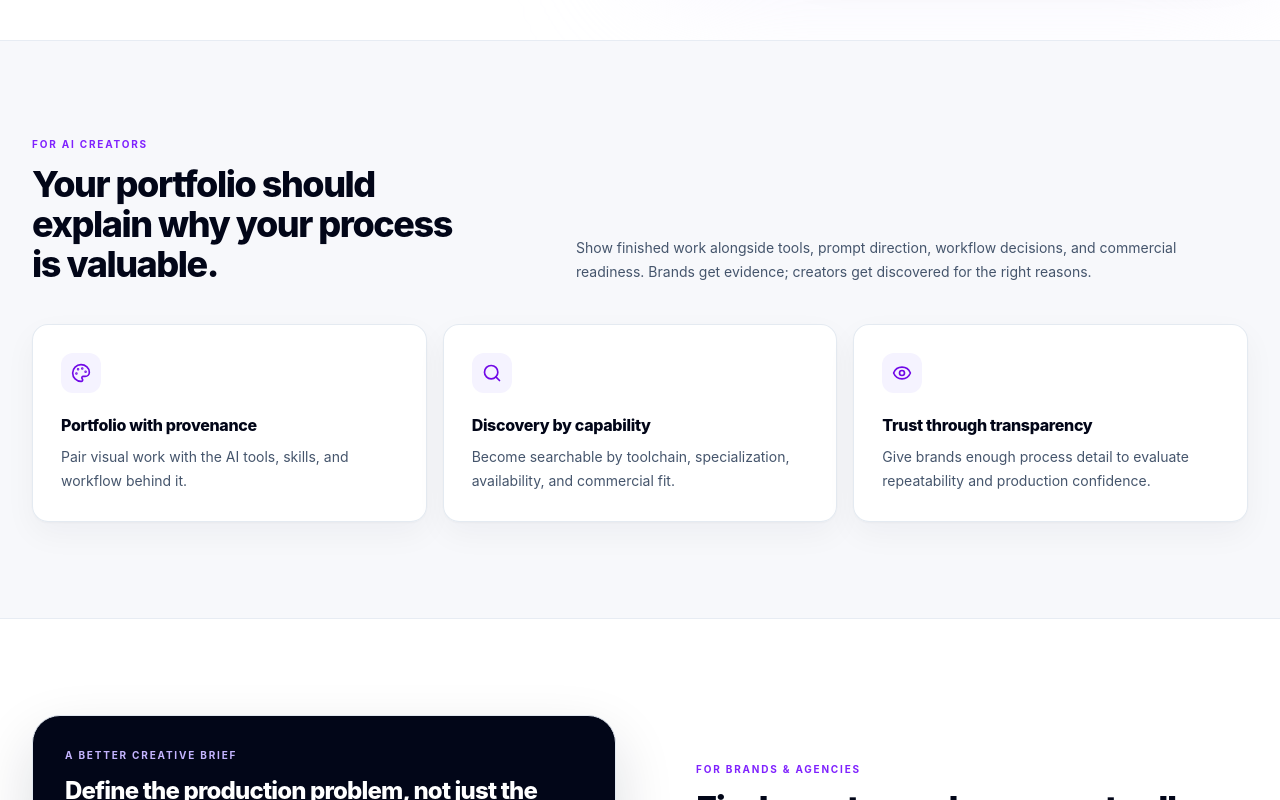
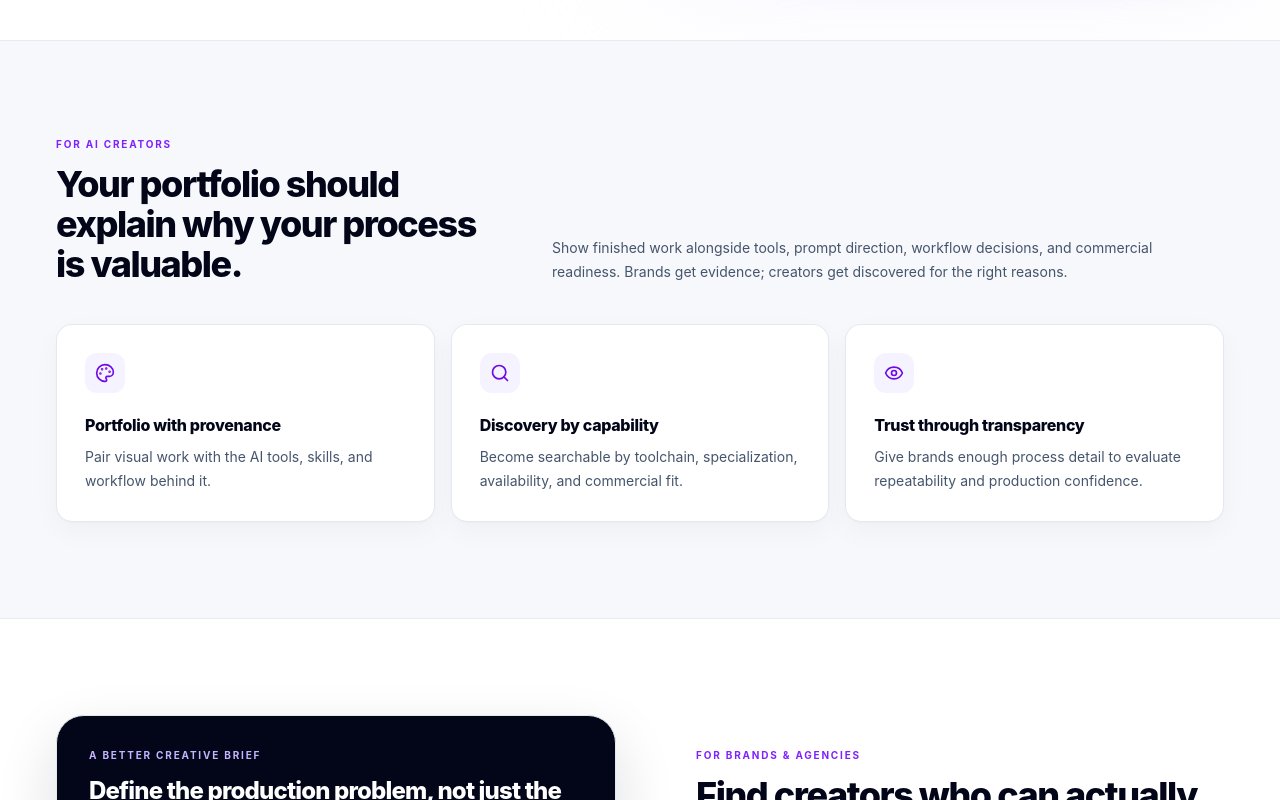
Before and after one commit to light-rock7/Team-GenixSpark, a React (Vite) app: page / in a window 1280 px wide. Shown: the part 740-1540 px from the top of the page. Built offline with nearby package versions, Linux system fonts and the light colour scheme; no server answers.

Commit message:
polish(ui): refine typography spacing and surface rhythm

```diff
--- a/src/styles/index.css
+++ b/src/styles/index.css
@@ -24,7 +24,7 @@
     font-family: 'Plus Jakarta Sans', -apple-system, BlinkMacSystemFont, "Segoe UI", sans-serif;
     color: var(--ink-950);
     background:
-      radial-gradient(circle at 20% -10%, rgba(109, 74, 255, 0.06), transparent 28rem),
+      radial-gradient(circle at 20% -10%, rgba(109, 74, 255, 0.045), transparent 28rem),
       var(--paper);
     -webkit-font-smoothing: antialiased;
     -moz-osx-font-smoothing: grayscale;
@@ -59,34 +59,44 @@
   pre {
     font-family: 'JetBrains Mono', ui-monospace, SFMono-Regular, Menlo, Monaco, Consolas, monospace;
   }
+
+  h1.font-extrabold,
+  h2.font-extrabold {
+    font-weight: 700;
+    letter-spacing: -0.035em;
+  }
+
+  h3.font-extrabold {
+    font-weight: 700;
+  }
 }
 
 @layer utilities {
   .page-shell {
     width: 100%;
-    max-width: 1280px;
+    max-width: 1240px;
     margin-inline: auto;
     padding-inline: 1rem;
   }
 
   @media (min-width: 640px) {
-    .page-shell { padding-inline: 1.5rem; }
+    .page-shell { padding-inline: 1.75rem; }
   }
 
   @media (min-width: 1024px) {
-    .page-shell { padding-inline: 2rem; }
+    .page-shell { padding-inline: 2.25rem; }
   }
 
   .surface-card {
-    background: rgba(255,255,255,.92);
-    border: 1px solid rgba(226,232,240,.9);
-    box-shadow: 0 1px 2px rgba(15,23,42,.03), 0 12px 32px rgba(15,23,42,.045);
+    background: rgba(255,255,255,.94);
+    border: 1px solid rgba(226,232,240,.92);
+    box-shadow: 0 1px 2px rgba(15,23,42,.025), 0 10px 28px rgba(15,23,42,.035);
   }
 
   .soft-grid {
     background-image:
-      linear-gradient(rgba(255,255,255,.055) 1px, transparent 1px),
-      linear-gradient(90deg, rgba(255,255,255,.055) 1px, transparent 1px);
+      linear-gradient(rgba(255,255,255,.05) 1px, transparent 1px),
+      linear-gradient(90deg, rgba(255,255,255,.05) 1px, transparent 1px);
     background-size: 36px 36px;
   }
 
```
